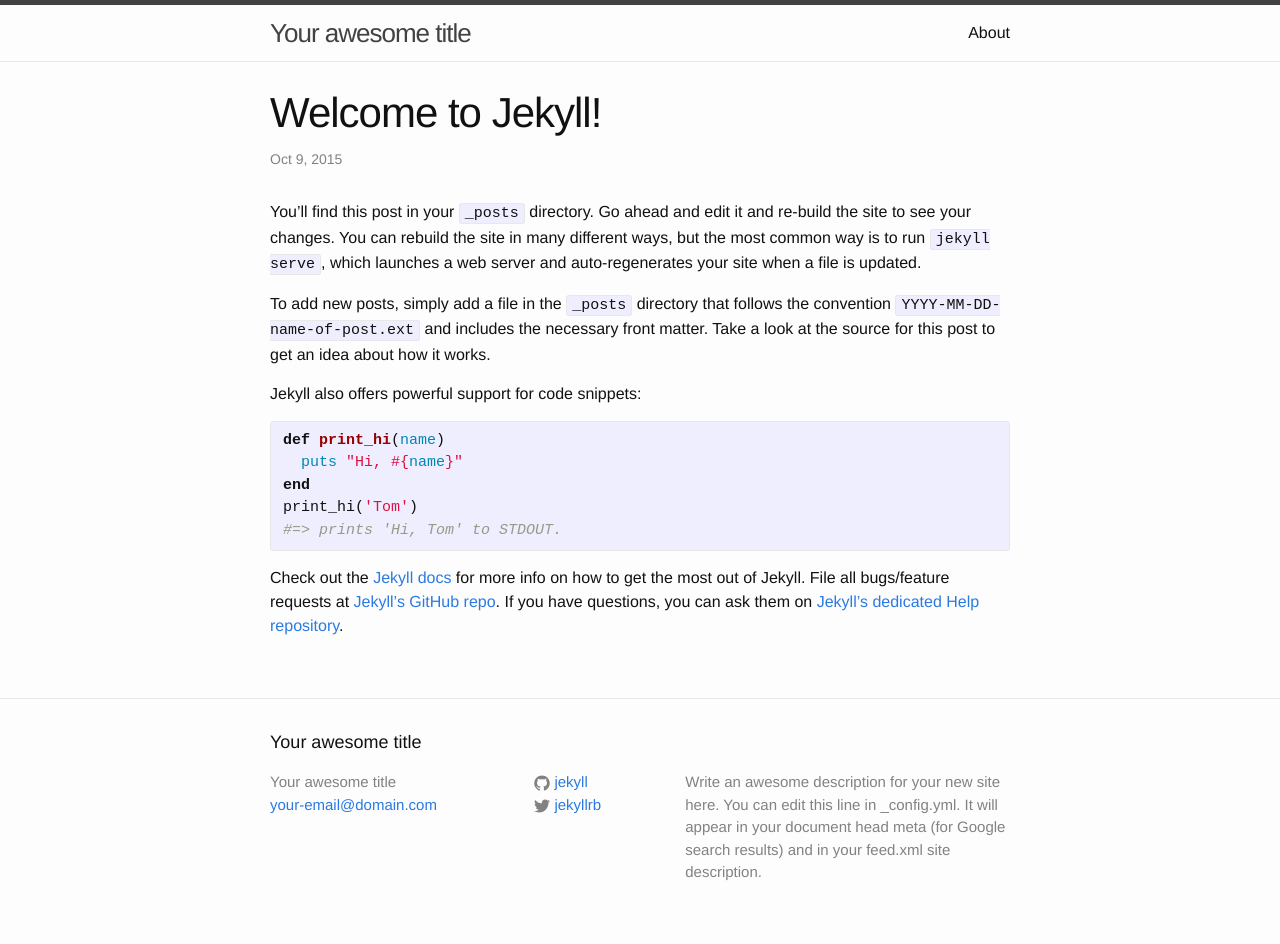
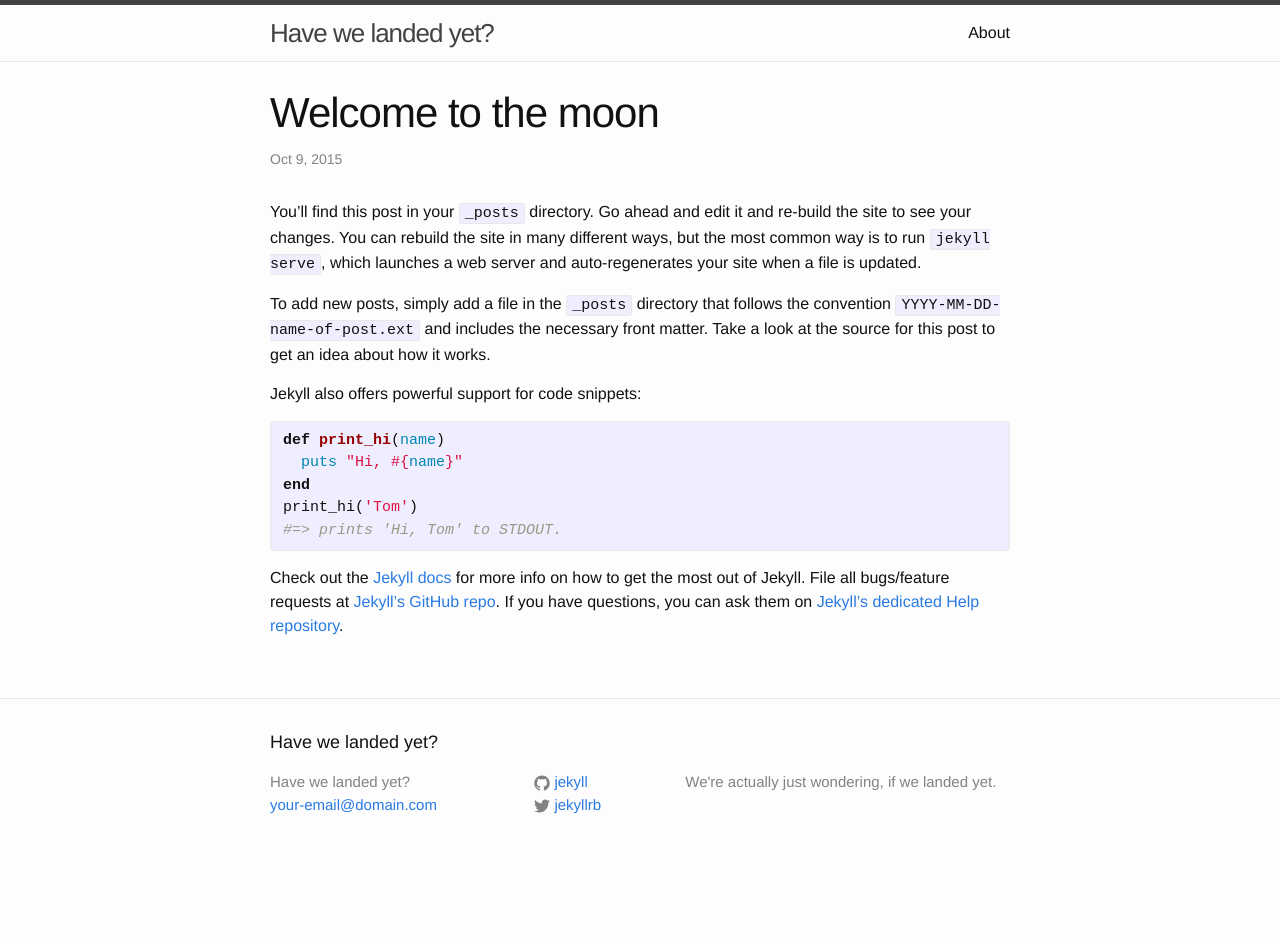
Before and after one commit to dpi42/Moon, a Jekyll site: the page built from _posts/2015-10-09-welcome-to-jekyll.markdown, in a window 1280 px wide. Built offline with Jekyll 4.4.1, drawn with Linux system fonts in a browser that asks for light colours; after the commit the page ends 900 px from its top, so only the background shows below that.

Commit message:
Experiments

```diff
--- a/_config.yml
+++ b/_config.yml
@@ -1,10 +1,8 @@
 # Site settings
-title: Your awesome title
+title: Have we landed yet?
 email: your-email@domain.com
 description: > # this means to ignore newlines until "baseurl:"
-  Write an awesome description for your new site here. You can edit this
-  line in _config.yml. It will appear in your document head meta (for
-  Google search results) and in your feed.xml site description.
+  We're actually just wondering, if we landed yet.
 baseurl: "" # the subpath of your site, e.g. /blog/
 url: "http://yourdomain.com" # the base hostname & protocol for your site
 twitter_username: jekyllrb
--- a/_posts/2015-10-09-welcome-to-jekyll.markdown
+++ b/_posts/2015-10-09-welcome-to-jekyll.markdown
@@ -1,6 +1,6 @@
 ---
 layout: post
-title:  "Welcome to Jekyll!"
+title:  "Welcome to the moon"
 date:   2015-10-09 10:48:18
 categories: jekyll update
 ---
--- a/index.html
+++ b/index.html
@@ -20,4 +20,9 @@
 
   <p class="rss-subscribe">subscribe <a href="{{ "/feed.xml" | prepend: site.baseurl }}">via RSS</a></p>
 
+  <p>{% raw %}
+    In Handlebars, {{ this }} will be HTML-escaped, but {{{ that }}} will not.
+  {% endraw %}</p>
+
+
 </div>
```
Also changed, not shown: _layouts/custom.html (added, +22 -0 lines).
